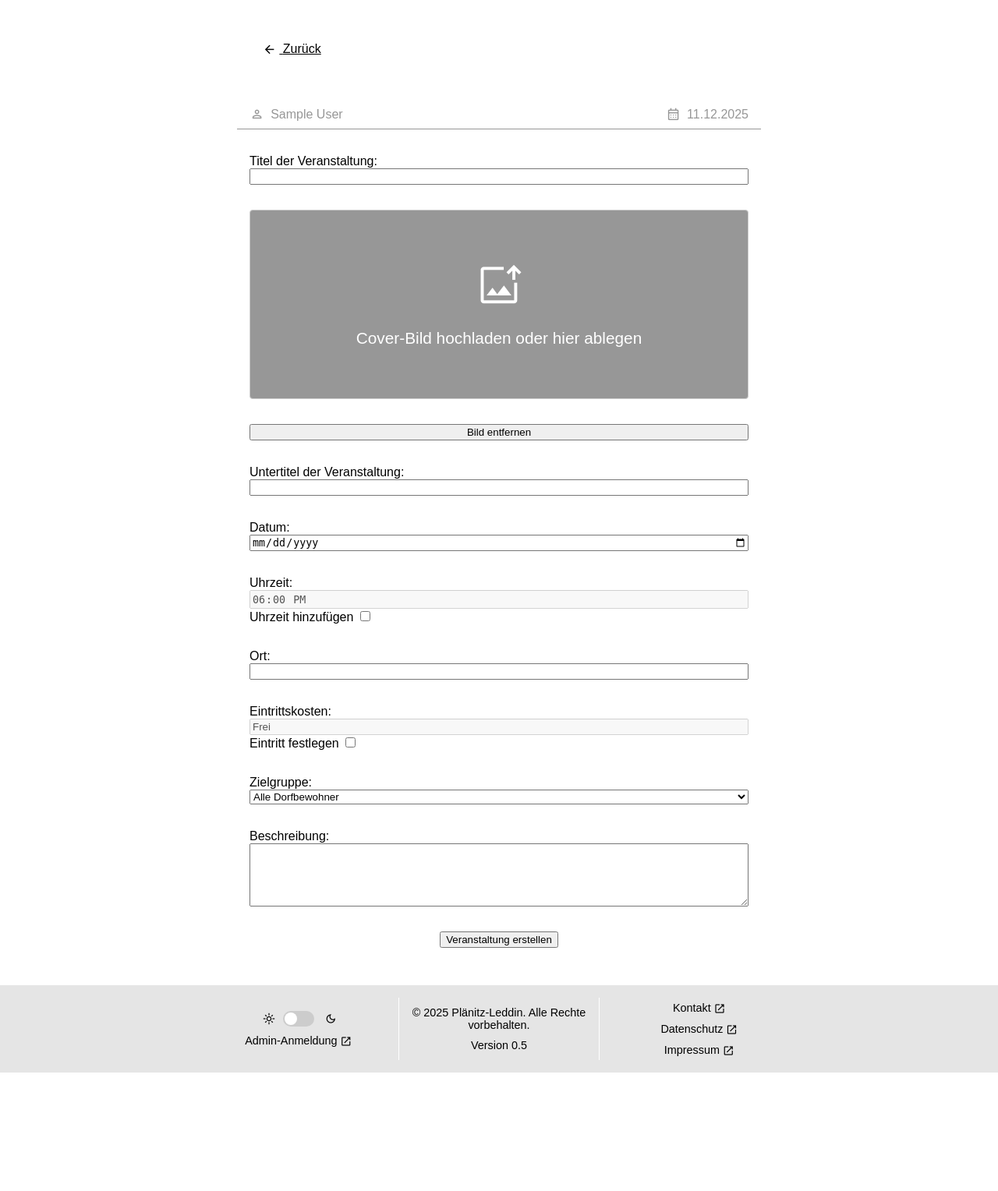
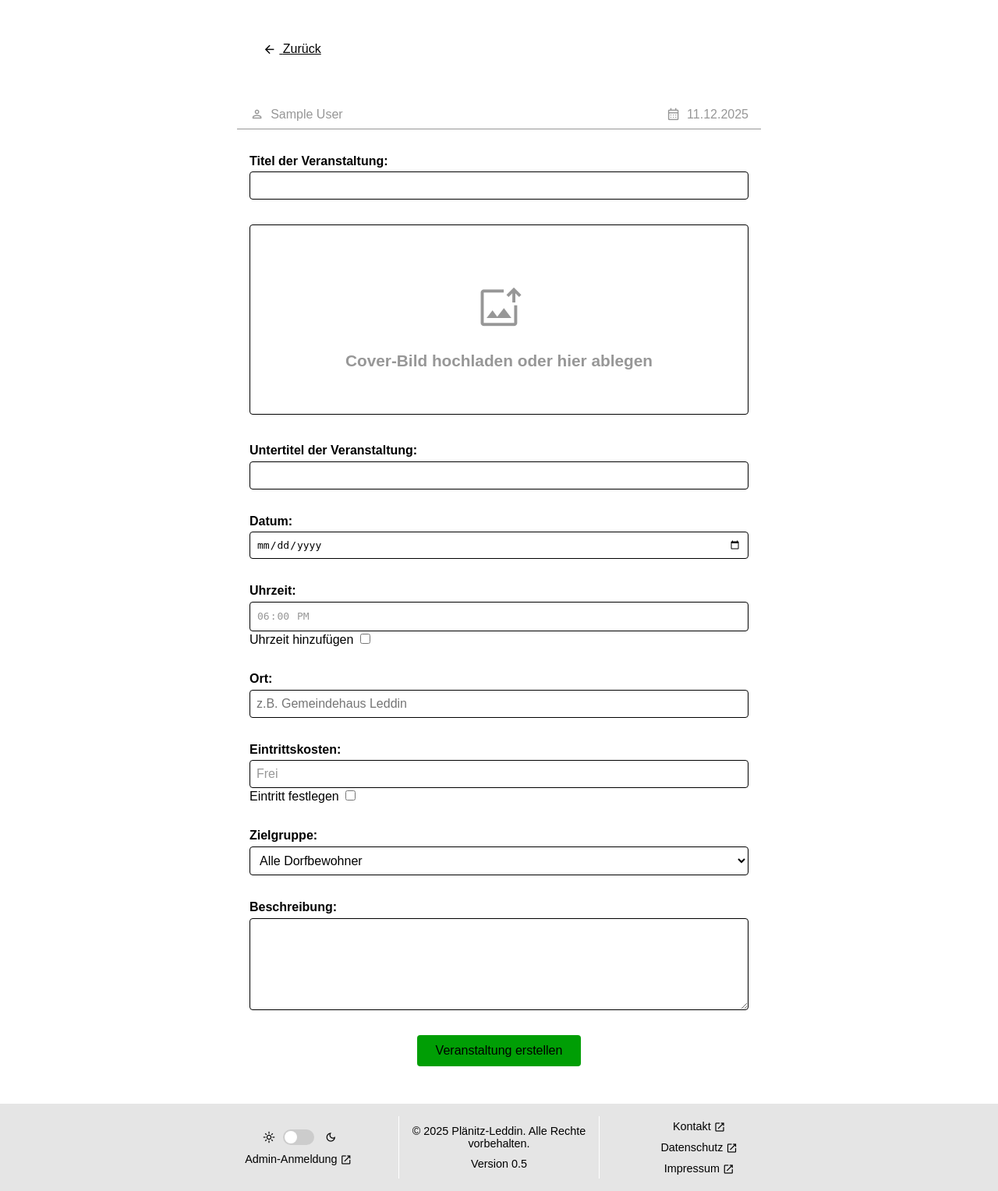
Before and after one commit to jan-albrecht05/Plaenitz-Leddin, a PHP site: page /pages/internes/veranstaltung-erstellen.php in a window 1280 px wide. Shown: the part 390-1918 px from the top of the page at 78% size. Before the commit the page ends 1766 px from the top, so only its background shows below. Run offline with PHP 8.4, Linux system fonts and the light colour scheme; the visitor is signed in with stand-in values (Sample User, id 1); data comes from the database, SQL or seed files in the repository.

Commit message:
making the add-event beautyful

```diff
--- a/assets/css/add-event.css
+++ b/assets/css/add-event.css
@@ -13,53 +13,110 @@ form .form-row{
     flex-direction: column;
     margin-bottom: 1rem;
 }
+form .form-row label{
+    font-weight: bold;
+    margin-bottom: 0.3rem;
+}
+form .form-row input[type="text"],
+form .form-row input[type="date"],
+form .form-row input[type="time"],
+form textarea{
+    padding: 0.5rem;
+    border: 1px solid var(--text-color);
+    border-radius: 4px;
+    font-size: 100%;
+    background-color: var(--bg-color);
+    color: var(--text-color);
+}
+form .form-row input:disabled{
+    color: var(--lightgrey);
+}
+form .form-row input[type="text"]:focus,
+form .form-row input[type="date"]:focus,
+form select:focus,
+form .form-row input[type="time"]:focus,
+form textarea:focus{
+    outline: none;
+    border-color: var(--primary-color);
+    box-shadow: 0 0 5px var(--primary-color);
+}
+form input[type="checkbox"]{
+    accent-color: var(--primary-color);
+}
+form select{
+    padding: 0.5rem;
+    border: 1px solid var(--text-color);
+    background-color: var(--bg-color);
+    color: var(--text-color);
+    border-radius: 4px;
+    font-size: 100%;
+}
+form select option{
+    background-color: var(--bg-color);
+    color: var(--text-color);
+}
+form textarea{
+    min-height: 100px;
+    resize: vertical;
+}
+form button[type="submit"]{
+    width: fit-content;
+    padding: 0.7rem 1.5rem;
+    background-color: var(--primary-color);
+    color: var(--text-color);
+    border: none;
+    border-radius: 4px;
+    font-size: 100%;
+    cursor: pointer;
+    transition: background-color .3s;
+}
 
 /* file drop */
 #drop-zone {
-    display: flex;
     flex-direction: column;
-    align-items: center;
-    justify-content: center;
     max-width: 100%;
     height: 200px;
     padding: 1em;
-    border: 1px solid #cccccc;
+    border: 1px solid var(--text-color);
     border-radius: 4px;
-    color: var(--bg-color);
-    background-color: var(--lightgrey);
+    color: var(--lightgrey);
+    background-color: var(--shadow-white);
     cursor: pointer;
     font-size: 130%;
+    transition: all .3s;
+}
+#first-text{
+    flex-direction: column;
+    transform: translateY(50px);
 }
 #drop-zone .material-symbols-outlined {
     font-size: 300%;
     margin-bottom: 1.5rem;
 }
-
-#file-input {
+#drop-zone:hover{
+    color: var(--text-color);
+}
+#file-input,
+button#clear-btn,
+#drop-zone.has-preview > #first-text {
     display: none;
 }
-
-#preview {
-    width: 500px;
-    max-width: 100%;
-    display: flex;
+button#clear-btn{
+    align-items: center;
+    background: none;
+    border: none;
+    color: var(--lightgrey);
+    cursor: pointer;
     flex-direction: column;
-    gap: 0.5em;
-    list-style: none;
-    padding: 0;
+    opacity: 0;
+    display: inline-flex;
+    transition: all .3s;
+    font-weight: bold;
 }
-
-#preview li {
-    display: flex;
-    align-items: center;
-    gap: 0.5em;
-    margin: 0;
-    width: 100%;
-    height: 100px;
+#drop-zone.has-preview:hover > button#clear-btn {
+    margin-top: 1rem;
+    opacity: 1;
 }
-
-#preview img {
-    width: 100px;
-    height: 100px;
-    object-fit: cover;
+button#clear-btn:hover {
+    color: red;
 }
--- a/assets/js/add-event.js
+++ b/assets/js/add-event.js
@@ -65,7 +65,7 @@ function clearDropzoneBackground() {
 
 function displayImages(files) {
   // clear previous filename preview
-  preview.textContent = "";
+  //preview.textContent = "";
   // Clear previous background (we'll set a new one if an image is found)
   clearDropzoneBackground();
 
@@ -76,19 +76,9 @@ function displayImages(files) {
       const objUrl = URL.createObjectURL(file);
       img.src = objUrl;
       img.alt = file.name;
-      li.appendChild(img);
-      li.appendChild(document.createTextNode(file.name));
-      preview.appendChild(li);
-
-      // use the first image as dropzone background
       if (!currentBgUrl) {
         currentBgUrl = objUrl;
         setDropzoneBackground(objUrl);
-      } else {
-        // we already set a background URL; revoke this extra URL because
-        // we keep only the first as background but still show a small
-        // preview image in the list
-        // (it will be revoked when cleared)
       }
     }
   }
--- a/pages/internes/veranstaltung-erstellen.php
+++ b/pages/internes/veranstaltung-erstellen.php
@@ -76,13 +76,17 @@ if (!hasAdminOrVorstandRole($userId)) {
                 <input type="text" id="titel" name="titel" required>
             </div>
             <div class="form-row">
-                <label id="drop-zone">
-                    <span class="material-symbols-outlined">image_arrow_up</span>
-                    <span>Cover-Bild hochladen oder hier ablegen</span>
+                <label id="drop-zone" class="center">
+                    <div id="first-text" class="center">
+                        <span class="material-symbols-outlined">image_arrow_up</span>
+                        <span>Cover-Bild hochladen oder hier ablegen</span>
+                    </div>
                     <input type="file" id="file-input" accept="image/*" />
+                    <button id="clear-btn" class="center" type="button" onclick="clearDropzoneBackground()">
+                        <span class="material-symbols-outlined">delete</span>
+                        Bild entfernen
+                    </button>
                 </label>
-                <ul id="preview"></ul>
-                <button id="clear-btn">Bild entfernen</button>
                 <script src="../../assets/js/add-event.js"></script>
             </div>
             <div class="form-row">
@@ -102,7 +106,7 @@ if (!hasAdminOrVorstandRole($userId)) {
             </div>
             <div class="form-row">
                 <label for="ort">Ort:</label>
-                <input type="text" id="ort" name="ort" required>
+                <input type="text" id="ort" name="ort" required placeholder="z.B. Gemeindehaus Leddin">
             </div>
             <div class="form-row">
                 <label for="kosten">Eintrittskosten:</label>
```
